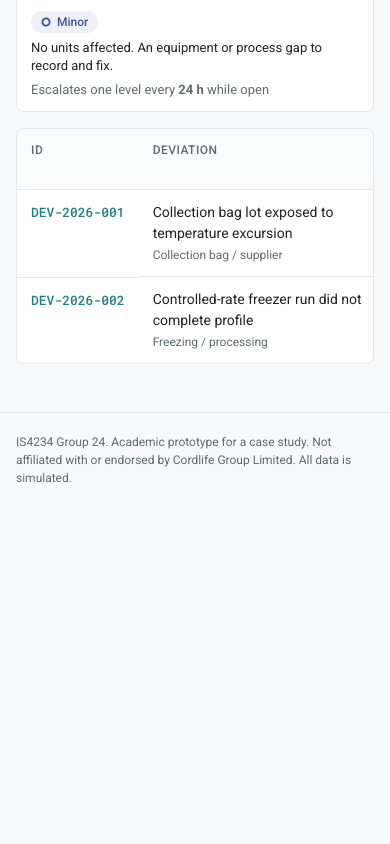
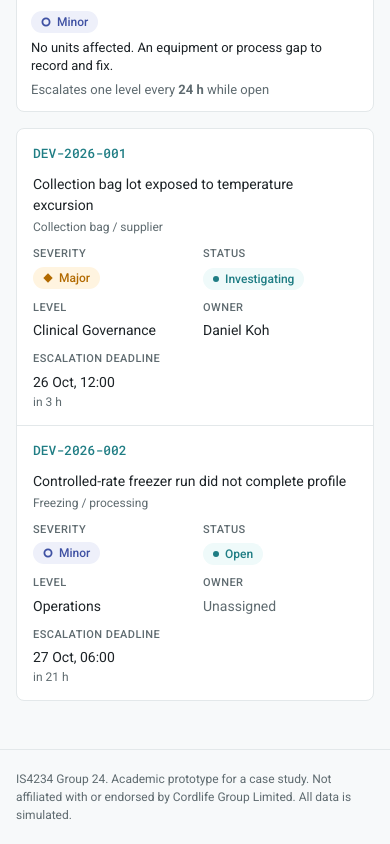
Before and after one commit to IS4234/g24-cordlife-grc-prototype, a React (Vite) app: page / in a window 390 px wide. Shown: the part 5513-6357 px from the top of the page. Before the commit the page ends 6020 px from the top, so only its background shows below. Built offline with nearby package versions, Linux system fonts and the light colour scheme.

Commit message:
Show escalation deadlines clearly in the deviations table on every screen

```diff
--- a/src/components/DeviationTable.css
+++ b/src/components/DeviationTable.css
@@ -96,7 +96,17 @@
   font-variant-numeric: tabular-nums;
 }
 
-.dev-table__due--late {
+.dev-table__due > span {
+  display: block;
+}
+
+.dev-table__when {
+  font-size: 12px;
+  color: var(--muted);
+}
+
+.dev-table__due--late,
+.dev-table__due--late .dev-table__when {
   color: var(--crit);
   font-weight: 500;
 }
@@ -115,3 +125,64 @@
   color: var(--crit);
   font-weight: 500;
 }
+
+/* Below laptop width each deviation becomes a card, so no column is hidden off to the side */
+@media (max-width: 1000px) {
+  .dev-table-wrap {
+    overflow-x: visible;
+  }
+
+  .dev-table,
+  .dev-table tbody,
+  .dev-table tr,
+  .dev-table td {
+    display: block;
+  }
+
+  .dev-table {
+    min-width: 0;
+  }
+
+  .dev-table thead {
+    display: none;
+  }
+
+  .dev-table tbody tr {
+    display: grid;
+    grid-template-columns: repeat(auto-fill, minmax(150px, 1fr));
+    gap: 10px 16px;
+    padding: 14px 16px;
+    border-bottom: 1px solid var(--border);
+  }
+
+  .dev-table tbody tr:last-child {
+    border-bottom: 0;
+  }
+
+  .dev-table td {
+    padding: 0;
+    border-bottom: 0;
+  }
+
+  .dev-table td.dev-table__id-cell,
+  .dev-table td.dev-table__title {
+    grid-column: 1 / -1;
+    min-width: 0;
+  }
+
+  .dev-table td.dev-table__title {
+    display: grid;
+    gap: 2px;
+  }
+
+  .dev-table td[data-label]::before {
+    content: attr(data-label);
+    display: block;
+    margin-bottom: 4px;
+    font-size: 11px;
+    font-weight: 500;
+    text-transform: uppercase;
+    letter-spacing: 0.04em;
+    color: var(--muted);
+  }
+}
--- a/src/components/DeviationTable.tsx
+++ b/src/components/DeviationTable.tsx
@@ -1,7 +1,7 @@
 import { personName } from '../domain/people'
 import { excursionSummary } from '../domain/excursion'
 import type { Deviation } from '../domain/types'
-import { formatDue, formatSpan } from '../lib/format'
+import { formatDateTime, formatDue, formatSpan } from '../lib/format'
 import { CATEGORY_LABEL, DEVIATION_STATUS, LEVEL_LABEL } from '../lib/labels'
 import { Pill } from './Pill'
 import { SeverityPill } from './Severity'
@@ -29,7 +29,7 @@ export function DeviationTable({ deviations, now, onSelect }: DeviationTableProp
             <th>Status</th>
             <th>Level</th>
             <th>Owner</th>
-            <th>Next escalation</th>
+            <th>Escalation deadline</th>
           </tr>
         </thead>
         <tbody>
@@ -38,7 +38,7 @@ export function DeviationTable({ deviations, now, onSelect }: DeviationTableProp
             const closed = d.status === 'closed'
             return (
               <tr key={d.id} onClick={() => onSelect(d.id)}>
-                <td>
+                <td className="dev-table__id-cell">
                   <button type="button" className="dev-table__id mono" onClick={() => onSelect(d.id)}>
                     {d.id}
                   </button>
@@ -52,10 +52,10 @@ export function DeviationTable({ deviations, now, onSelect }: DeviationTableProp
                     <ExcursionNote deviation={d} now={now} />
                   </span>
                 </td>
-                <td>
+                <td data-label="Severity">
                   <SeverityPill severity={d.severity} />
                 </td>
-                <td>
+                <td data-label="Status">
                   {d.dismissed ? (
                     <Pill tone="neutral">Dismissed</Pill>
                   ) : (
@@ -63,15 +63,33 @@ export function DeviationTable({ deviations, now, onSelect }: DeviationTableProp
                   )}
                   {d.pendingChange && <span className="dev-table__flag">Change requested</span>}
                 </td>
-                <td>
+                <td data-label="Level">
                   <span className="dev-table__level">
                     {LEVEL_LABEL[d.escalationLevel]}
                     {d.mohNotifiedAt && <span className="dev-table__moh">MOH notified</span>}
                   </span>
                 </td>
-                <td>{d.ownerId ? personName(d.ownerId) : <span className="dev-table__none">Unassigned</span>}</td>
-                <td className={!closed && due.overdue ? 'dev-table__due dev-table__due--late' : 'dev-table__due'}>
-                  {closed ? '—' : due.text}
+                <td data-label="Owner">
+                  {d.ownerId ? personName(d.ownerId) : <span className="dev-table__none">Unassigned</span>}
+                </td>
+                <td
+                  data-label="Escalation deadline"
+                  className={!closed && due.overdue ? 'dev-table__due dev-table__due--late' : 'dev-table__due'}
+                >
+                  {closed ? (
+                    <>
+                      <span>Closed</span>
+                      {d.closedAt && <span className="dev-table__when">{formatDateTime(d.closedAt)}</span>}
+                    </>
+                  ) : (
+                    <>
+                      <span>{formatDateTime(d.dueAt)}</span>
+                      {/* Nothing escalates past MOH, so there the deadline is MOH's response time */}
+                      <span className="dev-table__when">
+                        {d.escalationLevel === 'moh' ? `Response due ${due.text}` : due.text}
+                      </span>
+                    </>
+                  )}
                 </td>
               </tr>
             )
```
